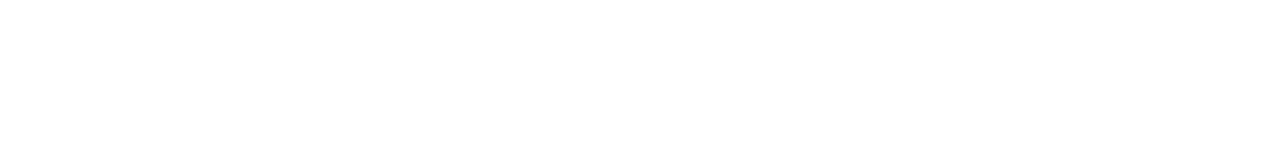
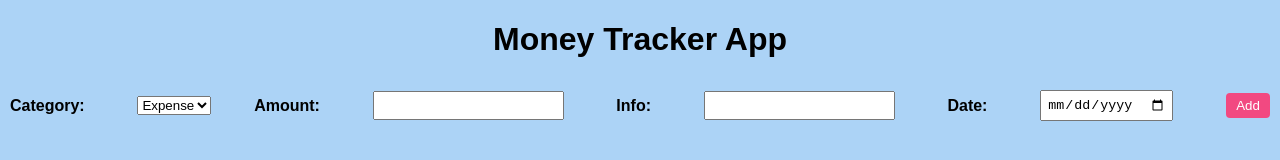
Before and after one commit to omta-coder/MoneyTrackerApp, a website: page public/index.html in a window 1280 px wide. Drawn offline with Linux system fonts and the light colour scheme.

Commit message:
create frontend

```diff
--- a/public/index.html
+++ b/public/index.html
@@ -7,7 +7,24 @@
     <link rel="stylesheet" href="style.css">
 </head>
 <body>
+    <form action="/add" method="post">
+        <h1>Money Tracker App</h1>
+        <div class="input-section">
+            <label for="category_select">Category: </label>
+            <select id="category_select" name="category_select">
+                <option value="Expense">Expense</option>
+                <option value="Income">Income</option>
+            </select>
+            <label for="amount_input">Amount:</label>
+            <input type="number" id="amount_input" name="amount_input">
+            <label for="info">Info:</label>
+            <input type="text" id="info" name="info">
+            <label for="date_input">Date:</label>
+            <input type="date" id="date_input" name="date_input">
+            <button id="add_btn">Add</button>
 
+        </div>
+    </form>
 
     <script src="script.js"></script>
 </body>
--- a/public/style.css
+++ b/public/style.css
@@ -0,0 +1,33 @@
+body{
+    background-color: rgb(172, 211, 246);
+    font-family: Arial, Helvetica, sans-serif;
+    margin:0;
+}
+h1,h2{
+    text-align: center;
+}
+.input-section{
+    display:flex;
+    flex-direction: row;
+    justify-content: space-between;
+    align-items: center;
+    padding: 10px;
+}
+
+.input-section label{
+    font-weight: bold;
+    margin-right: 10px;
+}
+.input-section input{
+    padding: 5px;
+    margin-right: 10px;
+    outline: none;
+}
+.input-section button{
+    padding: 5px 10px;
+    background-color: rgb(242, 73, 129);
+    color:white;
+    border: none;
+    border-radius: 4px;
+    cursor: pointer;
+}
```
